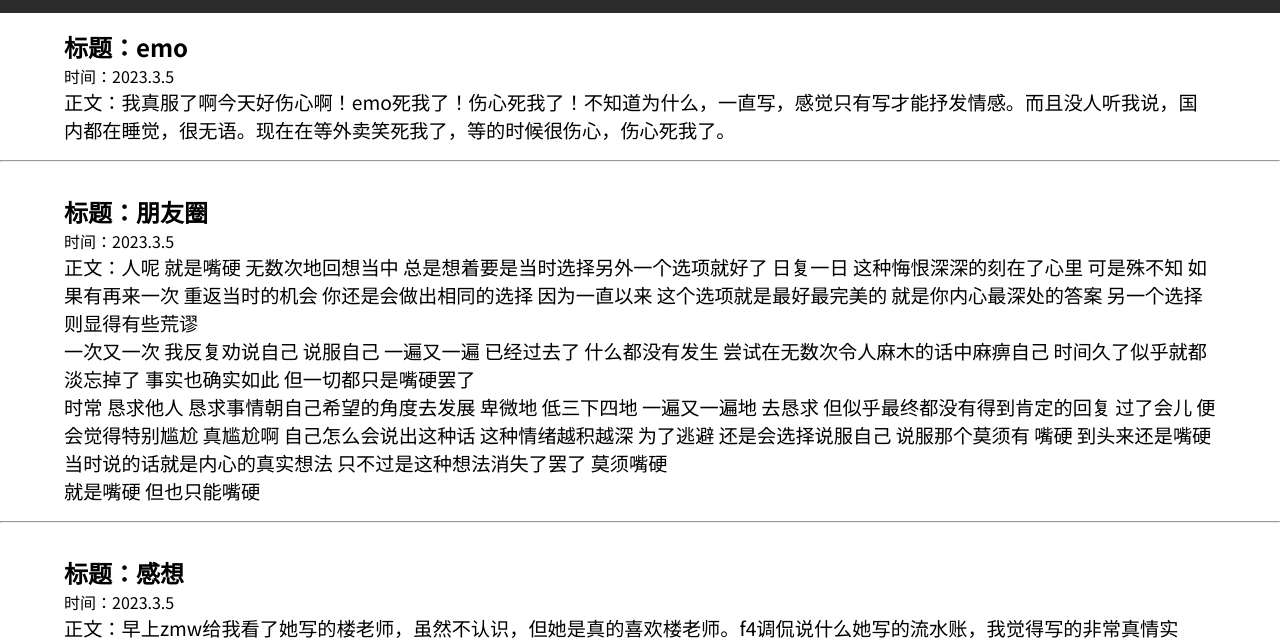
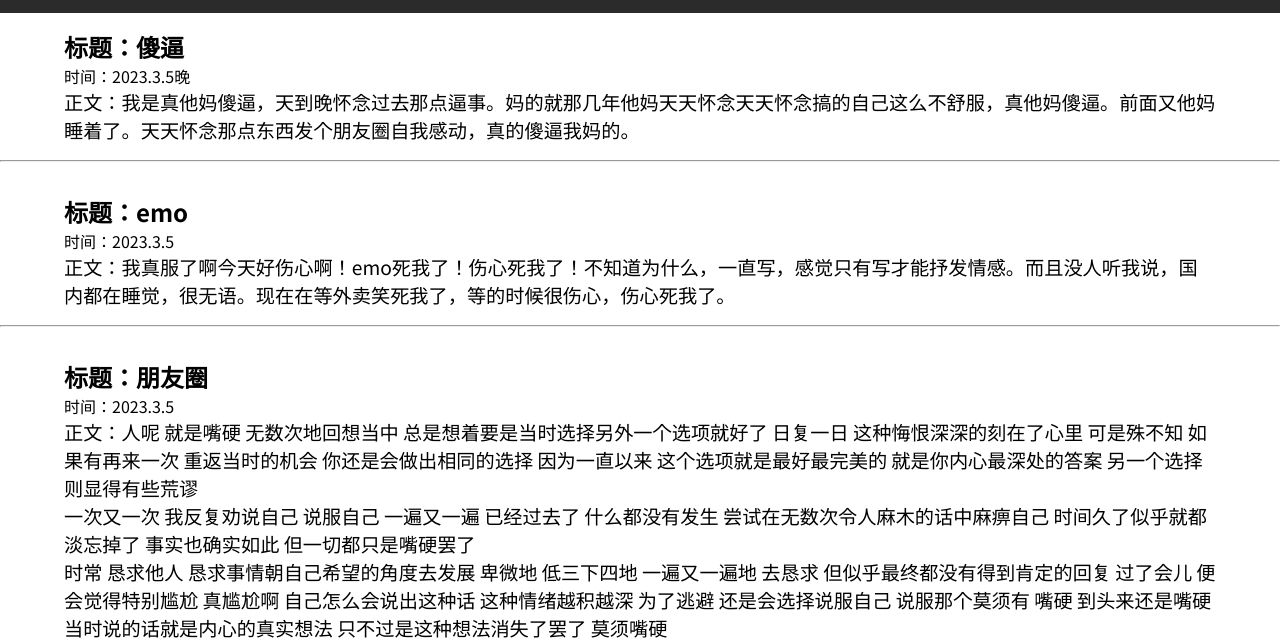
Before and after one commit to rickdiary/rickdiary.github.io, a plain HTML site: page index.html in a window 1280 px wide. Shown: the part 156-800 px from the top of the page. Drawn offline with Linux system fonts and the light colour scheme.

Commit message:
Add files via upload

```diff
--- a/index.html
+++ b/index.html
@@ -73,7 +73,12 @@
 
 
 
-
+    <div class="diary">
+        <h2 class="title">傻逼</h2>
+        <p class="time">2023.3.5晚</p>
+        <p class="diary">我是真他妈傻逼，天到晚怀念过去那点逼事。妈的就那几年他妈天天怀念天天怀念搞的自己这么不舒服，真他妈傻逼。前面又他妈睡着了。天天怀念那点东西发个朋友圈自我感动，真的傻逼我妈的。</p>
+        <hr class="diary">
+    </div>
     <div class="diary">
         <h2 class="title">emo</h2>
         <p class="time">2023.3.5</p>
```
